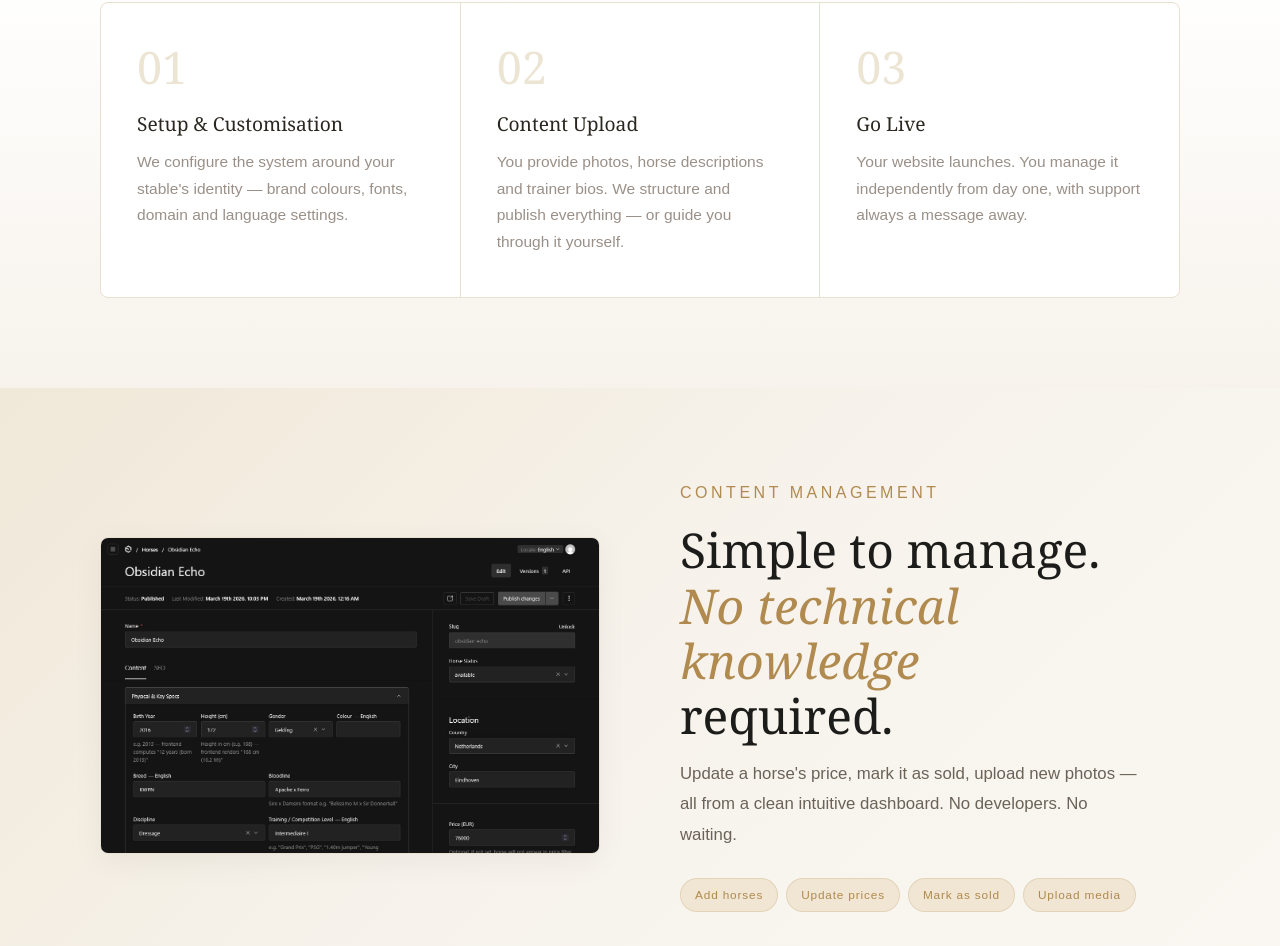
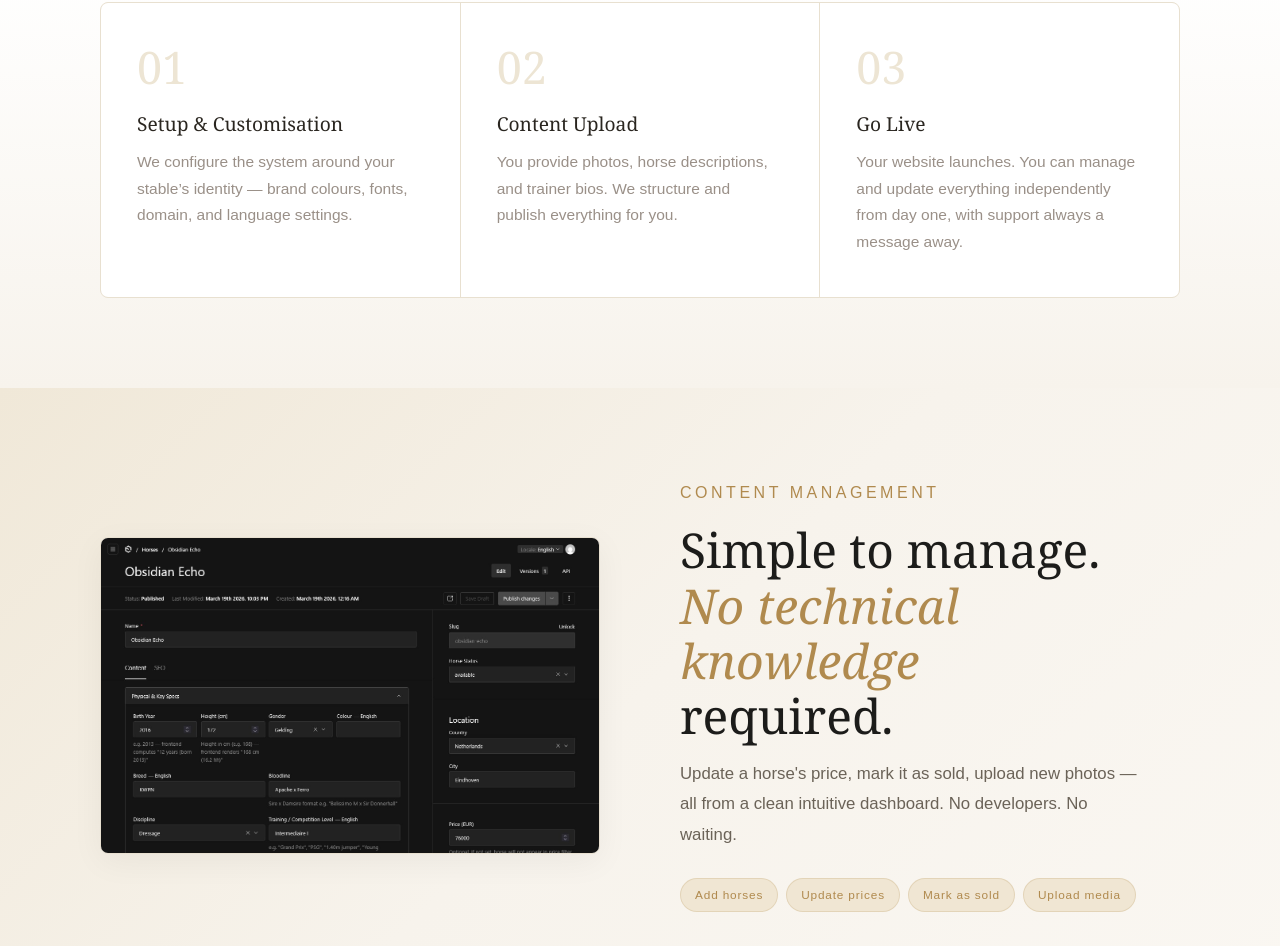
Before and after one commit to marcelomaias/portfolio2024, a Next.js app: page /valemount in a window 1280 px wide. Shown: the part 4466-5412 px from the top of the page. Built offline with nearby package versions, Linux system fonts and the light colour scheme.

Commit message:
text adjustment

```diff
--- a/app/valemount/page.jsx
+++ b/app/valemount/page.jsx
@@ -266,22 +266,21 @@ export default function Valemount() {
               <div className={styles['how-num']}>01</div>
               <div className={styles['how-title']}>Setup &amp; Customisation</div>
               <p className={styles['how-desc']}>
-                We configure the system around your stable's identity — brand colours, fonts, domain and language settings.
+                We configure the system around your stable’s identity — brand colours, fonts, domain, and language settings.
               </p>
             </div>
             <div className={styles['how-step']}>
               <div className={styles['how-num']}>02</div>
               <div className={styles['how-title']}>Content Upload</div>
               <p className={styles['how-desc']}>
-                You provide photos, horse descriptions and trainer bios. We structure and publish everything — or guide you through
-                it yourself.
+                You provide photos, horse descriptions, and trainer bios. We structure and publish everything for you.
               </p>
             </div>
             <div className={styles['how-step']}>
               <div className={styles['how-num']}>03</div>
               <div className={styles['how-title']}>Go Live</div>
               <p className={styles['how-desc']}>
-                Your website launches. You manage it independently from day one, with support always a message away.
+                Your website launches. You can manage and update everything independently from day one, with support always a message away.
               </p>
             </div>
           </div>
```
